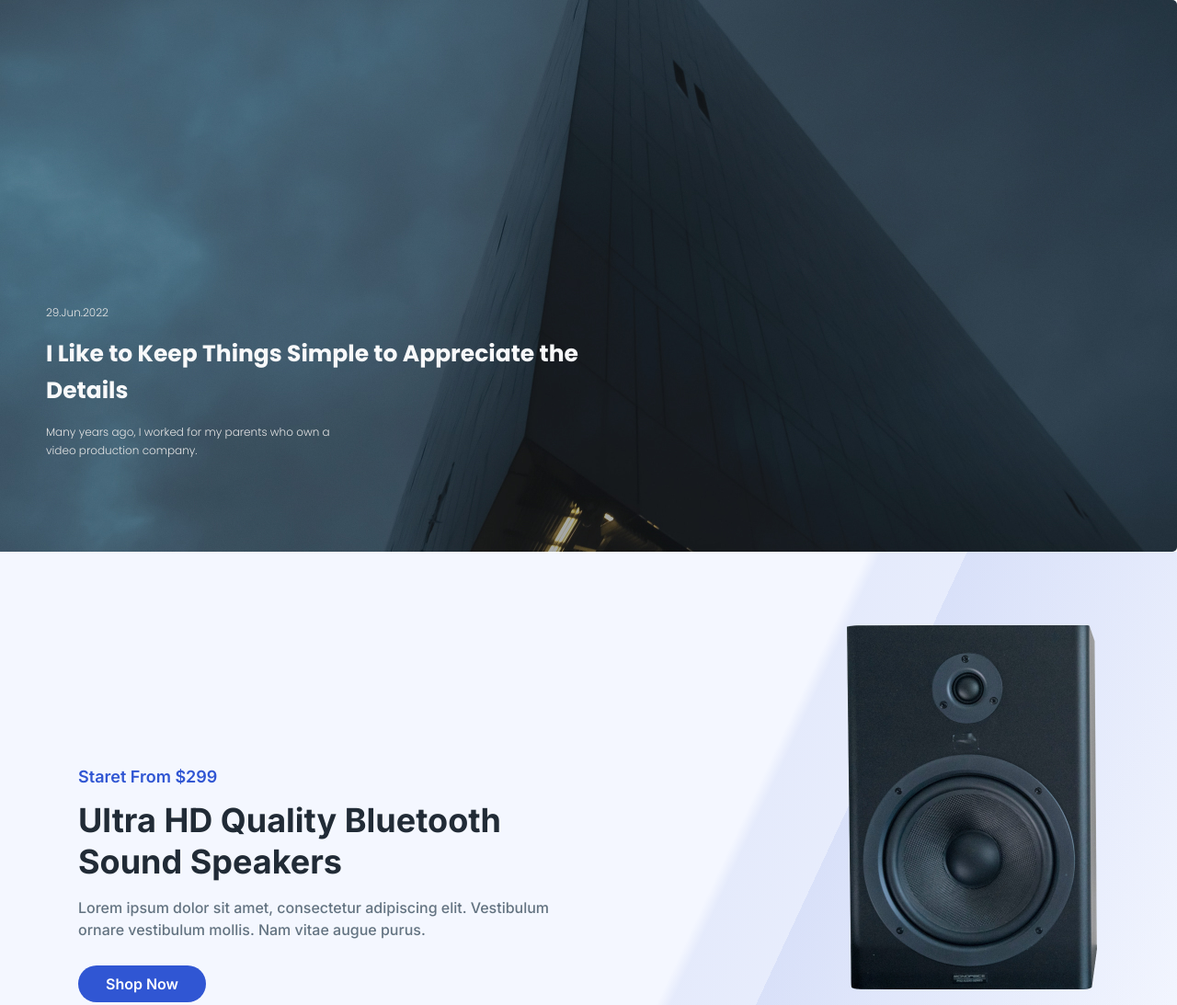
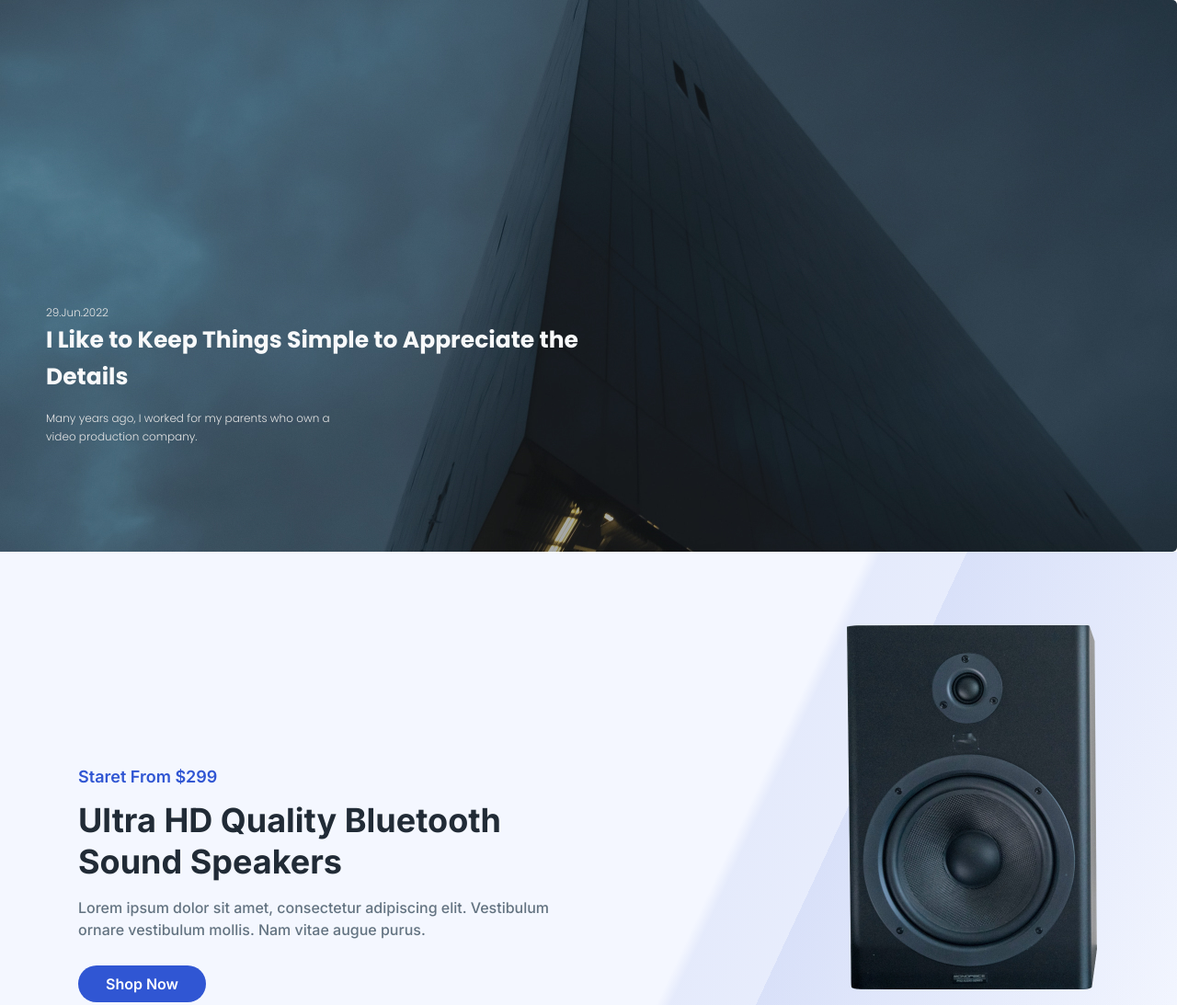
Before and after one commit to SC-8152/lesson_7, a plain HTML site: page index.html in a window 1280 px wide. Shown: the top 1093 px of the page at 92% size. Drawn offline with Linux system fonts and the light colour scheme.

Commit message:
margin-padding

```diff
--- a/style.css
+++ b/style.css
@@ -25,16 +25,17 @@ body {
 [class*="__container"] {
     max-width: 1210px;
     margin: 0 auto;
-    padding-left: 15px;
-    padding-right: 15px;
+   padding: 15px;
+    /* padding-left: 15px; */
+    /* padding-right: 15px; */
   }
 
 
 .text__block {
-    padding-top: 330px;
+    margin-top: 315px;
 }
 .slaider__data {
-    margin-bottom: 15px;
+    /* margin-bottom: 15px; */
 
 }
 
```
